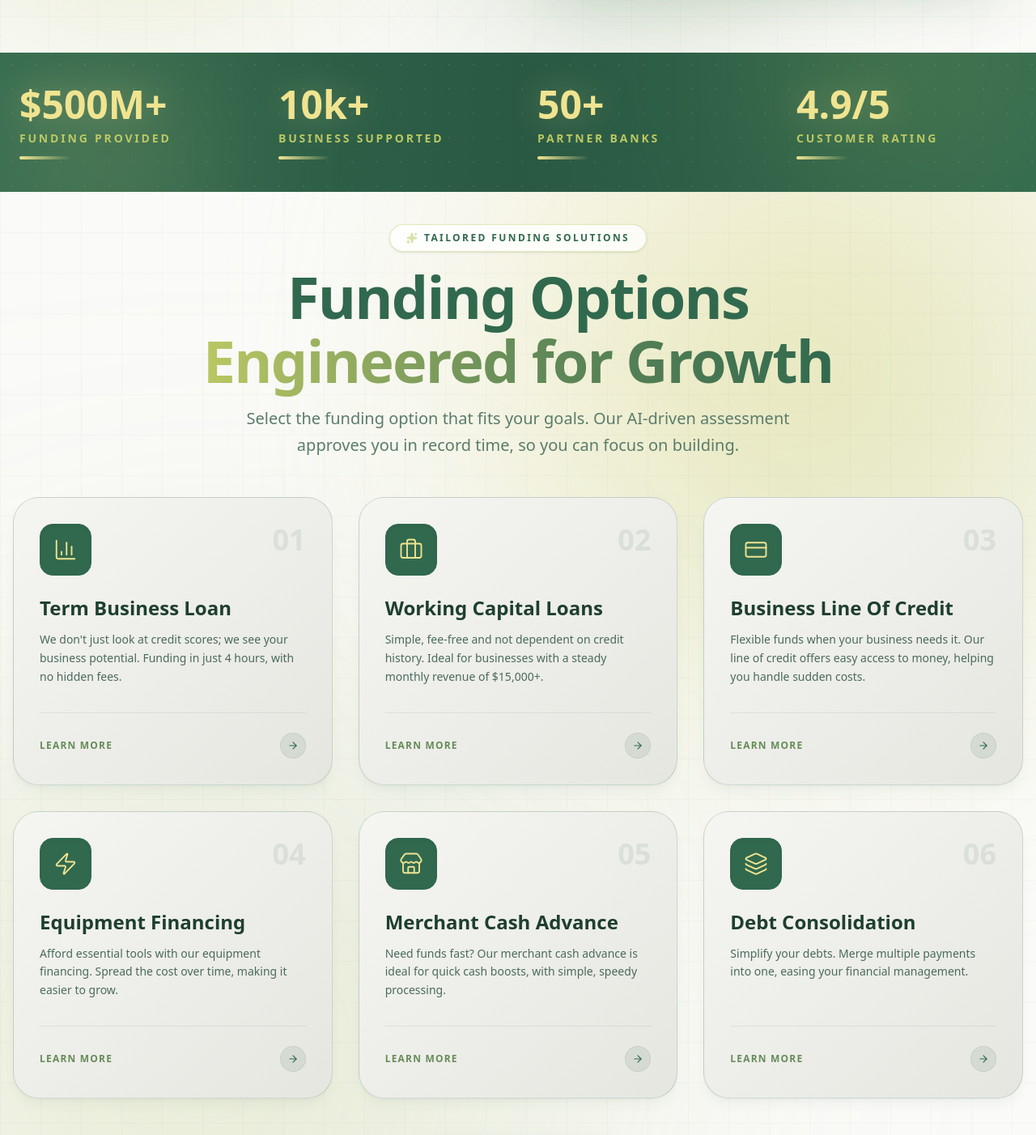
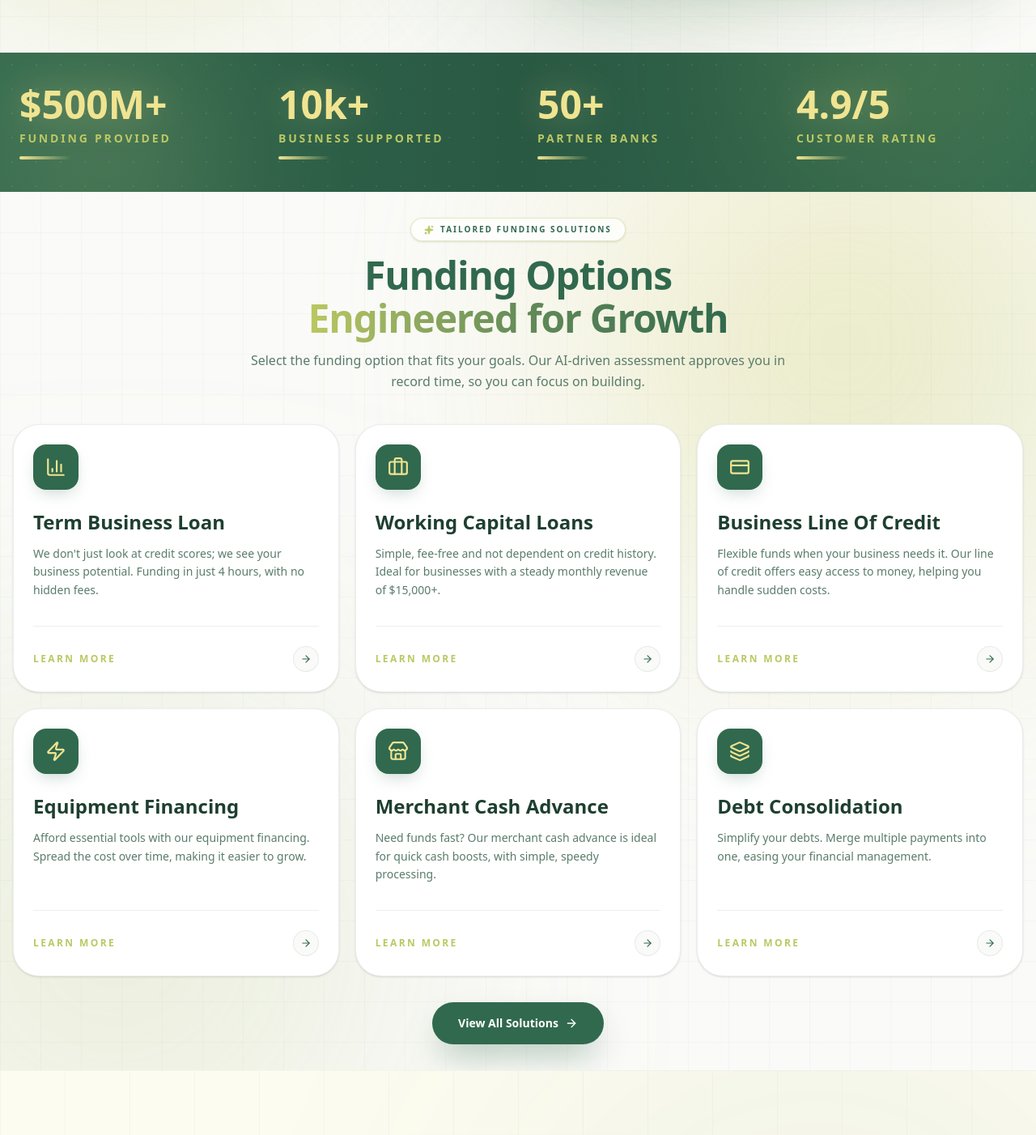
Before and after one commit to TirthKothari/KACU-FRONTEND, a React (Vite) app: page / in a window 1280 px wide. Shown: the part 760-2162 px from the top of the page at 81% size. Built offline with nearby package versions, Linux system fonts and the light colour scheme.

Commit message:
reduce the animation for the Funding Options

```diff
--- a/src/components/LandingSections.jsx
+++ b/src/components/LandingSections.jsx
@@ -307,88 +307,130 @@ export const Hero = () => {
   );
 };
 
-const FundingCard = ({ item, index }) => {
-  const divRef = useRef(null);
-  const position = { x: useMotionValue(0), y: useMotionValue(0) };
+// const FundingCard = ({ item, index }) => {
+//   const divRef = useRef(null);
+//   const position = { x: useMotionValue(0), y: useMotionValue(0) };
 
-  const handleMouseMove = (e) => {
-    if (!divRef.current) return;
-    const rect = divRef.current.getBoundingClientRect();
-    position.x.set(e.clientX - rect.left);
-    position.y.set(e.clientY - rect.top);
-  };
+//   const handleMouseMove = (e) => {
+//     if (!divRef.current) return;
+//     const rect = divRef.current.getBoundingClientRect();
+//     position.x.set(e.clientX - rect.left);
+//     position.y.set(e.clientY - rect.top);
+//   };
 
+//   return (
+//     <motion.div
+//       ref={divRef}
+//       initial={{ opacity: 0, y: 50 }}
+//       whileInView={{ opacity: 1, y: 0 }}
+//       viewport={{ once: true, margin: "-50px" }}
+//       transition={{ delay: index * 0.1, duration: 0.5, ease: "easeOut" }}
+//       onMouseMove={handleMouseMove}
+//       // CHANGED: Background is now a 'Stone' gradient instead of white.
+//       // Border is darker (#31694E/20) for better visibility.
+//       className="group relative h-full rounded-[2rem] border border-[#31694E]/20 bg-gradient-to-br from-[#F5F5F2] to-[#E6E6E1] shadow-lg shadow-[#31694E]/5 overflow-hidden transition-colors duration-500 hover:border-[#BBC863]/50"
+//     >
+//       {/* 1. Spotlight Gradient Effect (Kept consistent) */}
+//       <motion.div
+//         className="pointer-events-none absolute -inset-px opacity-0 transition-opacity duration-500 group-hover:opacity-100"
+//         style={{
+//           background: useMotionTemplate`
+//             radial-gradient(
+//               600px circle at ${position.x}px ${position.y}px,
+//               rgba(255, 255, 255, 0.8),
+//               transparent 40%
+//             )
+//           `,
+//         }}
+//       />
+
+//       {/* 2. Content Container */}
+//       <div className="relative h-full p-6 flex flex-col z-10">
+//         {/* Icon Header */}
+//         <div className="flex justify-between items-start mb-6">
+//           {/* CHANGED: Icon box is now Dark Green by default for contrast */}
+//           <div className="relative w-16 h-16 rounded-2xl bg-[#31694E] border border-[#31694E] flex items-center justify-center text-[#F0E491] shadow-inner transition-all duration-500 group-hover:scale-110 group-hover:bg-[#BBC863] group-hover:text-[#31694E] group-hover:border-[#BBC863] group-hover:shadow-[0_10px_20px_rgba(187,200,99,0.4)]">
+//             <item.icon size={30} strokeWidth={1.5} />
+//             {/* Inner Glow on Hover */}
+//             <div className="absolute inset-0 rounded-2xl bg-white blur-md opacity-0 group-hover:opacity-40 transition-opacity" />
+//           </div>
+
+//           {/* Subtle Index Number */}
+//           <span className="text-4xl font-bold text-[#31694E]/10 group-hover:text-[#31694E]/20 transition-colors">
+//             0{index + 1}
+//           </span>
+//         </div>
+
+//         {/* Text Content */}
+//         {/* CHANGED: Text colors are deeper/darker */}
+//         <h3 className="text-2xl font-bold text-[#1E3F30] mb-3 group-hover:translate-x-1 transition-transform duration-300">
+//           {item.title}
+//         </h3>
+//         <p className="text-[#4A6B5D] leading-relaxed text-sm font-medium flex-grow mb-8 group-hover:text-[#31694E] transition-colors">
+//           {item.desc}
+//         </p>
+
+//         {/* Action Area */}
+//         <div className="pt-6 border-t border-[#31694E]/10 flex items-center justify-between group-hover:border-[#31694E]/20 transition-colors">
+//           <span className="text-xs font-bold text-[#658C58] uppercase tracking-widest group-hover:text-[#31694E] transition-colors">
+//             Learn More
+//           </span>
+//           <motion.div
+//             className="w-8 h-8 rounded-full bg-[#31694E]/10 flex items-center justify-center text-[#31694E] border border-[#31694E]/10"
+//             whileHover={{
+//               x: 5,
+//               backgroundColor: "#31694E",
+//               color: "#F0E491",
+//               borderColor: "#31694E",
+//             }}
+//           >
+//             <ArrowRight size={14} />
+//           </motion.div>
+//         </div>
+//       </div>
+//     </motion.div>
+//   );
+// };
+
+export const FundingCard = ({ item, index }) => {
   return (
-    <motion.div
-      ref={divRef}
-      initial={{ opacity: 0, y: 50 }}
-      whileInView={{ opacity: 1, y: 0 }}
-      viewport={{ once: true, margin: "-50px" }}
-      transition={{ delay: index * 0.1, duration: 0.5, ease: "easeOut" }}
-      onMouseMove={handleMouseMove}
-      // CHANGED: Background is now a 'Stone' gradient instead of white.
-      // Border is darker (#31694E/20) for better visibility.
-      className="group relative h-full rounded-[2rem] border border-[#31694E]/20 bg-gradient-to-br from-[#F5F5F2] to-[#E6E6E1] shadow-lg shadow-[#31694E]/5 overflow-hidden transition-colors duration-500 hover:border-[#BBC863]/50"
-    >
-      {/* 1. Spotlight Gradient Effect (Kept consistent) */}
-      <motion.div
-        className="pointer-events-none absolute -inset-px opacity-0 transition-opacity duration-500 group-hover:opacity-100"
-        style={{
-          background: useMotionTemplate`
-            radial-gradient(
-              600px circle at ${position.x}px ${position.y}px,
-              rgba(255, 255, 255, 0.8),
-              transparent 40%
-            )
-          `,
-        }}
-      />
-
-      {/* 2. Content Container */}
-      <div className="relative h-full p-8 flex flex-col z-10">
-        {/* Icon Header */}
-        <div className="flex justify-between items-start mb-6">
-          {/* CHANGED: Icon box is now Dark Green by default for contrast */}
-          <div className="relative w-16 h-16 rounded-2xl bg-[#31694E] border border-[#31694E] flex items-center justify-center text-[#F0E491] shadow-inner transition-all duration-500 group-hover:scale-110 group-hover:bg-[#BBC863] group-hover:text-[#31694E] group-hover:border-[#BBC863] group-hover:shadow-[0_10px_20px_rgba(187,200,99,0.4)]">
-            <item.icon size={30} strokeWidth={1.5} />
-            {/* Inner Glow on Hover */}
-            <div className="absolute inset-0 rounded-2xl bg-white blur-md opacity-0 group-hover:opacity-40 transition-opacity" />
+    <div className="group relative h-full flex flex-col justify-between overflow-hidden rounded-[2rem] border border-[#31694E]/10 bg-white shadow-sm transition-all duration-300 hover:-translate-y-1 hover:border-[#BBC863] hover:shadow-[0_20px_40px_-15px_rgba(49,105,78,0.1)]">
+      <div className="relative z-10 p-6 flex flex-col h-full">
+        {/* --- Header: Icon & Decor --- */}
+        <div className="mb-6 flex justify-between items-start">
+          <div className="w-14 h-14 rounded-2xl bg-[#31694E] flex items-center justify-center text-[#F0E491] shadow-[0_8px_20px_-6px_rgba(49,105,78,0.3)] group-hover:scale-105 transition-transform duration-300">
+            <item.icon size={26} strokeWidth={2} />
           </div>
-
-          {/* Subtle Index Number */}
-          <span className="text-4xl font-bold text-[#31694E]/10 group-hover:text-[#31694E]/20 transition-colors">
-            0{index + 1}
-          </span>
         </div>
 
-        {/* Text Content */}
-        {/* CHANGED: Text colors are deeper/darker */}
-        <h3 className="text-2xl font-bold text-[#1E3F30] mb-3 group-hover:translate-x-1 transition-transform duration-300">
-          {item.title}
-        </h3>
-        <p className="text-[#4A6B5D] leading-relaxed text-sm font-medium flex-grow mb-8 group-hover:text-[#31694E] transition-colors">
-          {item.desc}
-        </p>
+        {/* --- Content --- */}
+        <div className="mb-8">
+          <h3 className="text-2xl font-bold text-[#1E3F30] mb-3 group-hover:text-[#31694E] transition-colors duration-300">
+            {item.title}
+          </h3>
+          <p className="text-[#5A7C6B] text-sm leading-relaxed font-medium">
+            {item.desc}
+          </p>
+        </div>
 
-        {/* Action Area */}
-        <div className="pt-6 border-t border-[#31694E]/10 flex items-center justify-between group-hover:border-[#31694E]/20 transition-colors">
-          <span className="text-xs font-bold text-[#658C58] uppercase tracking-widest group-hover:text-[#31694E] transition-colors">
+        {/* --- Footer: Action Line --- */}
+        <div className="mt-auto pt-6 border-t border-[#31694E]/10 flex items-center justify-between">
+          <span className="text-xs font-bold text-[#BBC863] uppercase tracking-[0.2em] group-hover:text-[#31694E] transition-colors duration-300">
             Learn More
           </span>
-          <motion.div
-            className="w-8 h-8 rounded-full bg-[#31694E]/10 flex items-center justify-center text-[#31694E] border border-[#31694E]/10"
-            whileHover={{
-              x: 5,
-              backgroundColor: "#31694E",
-              color: "#F0E491",
-              borderColor: "#31694E",
-            }}
-          >
-            <ArrowRight size={14} />
-          </motion.div>
+
+          <div className="w-8 h-8 rounded-full bg-[#FAFAF8] border border-[#31694E]/10 flex items-center justify-center text-[#31694E] transition-all duration-300 group-hover:bg-[#BBC863] group-hover:text-[#1E3F30] group-hover:border-transparent">
+            <ArrowRight
+              size={14}
+              className="group-hover:translate-x-0.5 transition-transform"
+            />
+          </div>
         </div>
       </div>
-    </motion.div>
+
+      {/* Bottom accent line using the gradient */}
+      <div className="absolute bottom-0 left-0 w-full h-1 bg-gradient-to-r from-[#31694E] via-[#BBC863] to-[#F0E491] opacity-0 group-hover:opacity-100 transition-opacity duration-300" />
+    </div>
   );
 };
 
@@ -427,98 +469,71 @@ export const FundingOptions = () => {
   ];
 
   return (
-    // Reduced padding from py-32 to py-16
-    <section className="relative py-10 overflow-hidden bg-[#FAFAF8]">
-      {/* --- 1. Background Layer (Fixed & Animated) --- */}
+    // Reduced padding to py-8 (compact)
+    <section className="relative py-8 overflow-hidden bg-[#FAFAF8]">
+      {/* --- 1. Static Background Layer --- */}
       <div className="absolute inset-0 pointer-events-none overflow-hidden">
         {/* Technical Grid Overlay */}
         <div className="absolute inset-0 bg-[linear-gradient(rgba(49,105,78,0.03)_1px,transparent_1px),linear-gradient(90deg,rgba(49,105,78,0.03)_1px,transparent_1px)] bg-[size:50px_50px]" />
 
-        {/* TOP RIGHT: Yellow/Gold Orb */}
-        <motion.div
-          animate={{ scale: [1, 1.1, 1], opacity: [0.4, 0.6, 0.4] }}
-          transition={{ duration: 8, repeat: Infinity, ease: "easeInOut" }}
-          className="absolute -top-[10%] -right-[5%] w-[700px] h-[700px] bg-gradient-to-br from-[#F0E491] to-[#BBC863] rounded-full blur-[140px] opacity-40 mix-blend-multiply"
-        />
+        {/* TOP RIGHT: Static Yellow/Gold Orb */}
+        <div className="absolute -top-[10%] -right-[5%] w-[600px] h-[600px] bg-gradient-to-br from-[#F0E491] to-[#BBC863] rounded-full blur-[140px] opacity-40 mix-blend-multiply" />
 
-        {/* BOTTOM LEFT: Muted Gold/Green Orb */}
-        <motion.div
-          animate={{ scale: [1, 1.2, 1], x: [0, 50, 0] }}
-          transition={{ duration: 10, repeat: Infinity, ease: "easeInOut" }}
-          className="absolute -bottom-[10%] -left-[10%] w-[800px] h-[800px] bg-gradient-to-tr from-[#BBC863] to-[#658C58]/30 rounded-full blur-[150px] opacity-30 mix-blend-multiply"
-        />
+        {/* BOTTOM LEFT: Static Muted Gold/Green Orb */}
+        <div className="absolute -bottom-[10%] -left-[10%] w-[600px] h-[600px] bg-gradient-to-tr from-[#BBC863] to-[#658C58]/30 rounded-full blur-[150px] opacity-30 mix-blend-multiply" />
       </div>
 
       <div className="container mx-auto px-4 relative z-10">
-        {/* --- 2. Header Section --- Reduced mb-20 to mb-12 */}
-        <div className="max-w-4xl mx-auto text-center mb-12">
-          <motion.div
-            initial={{ opacity: 0, y: 20 }}
-            whileInView={{ opacity: 1, y: 0 }}
-            viewport={{ once: true }}
-            // Reduced mb-8 to mb-4
-            className="inline-flex items-center gap-2 px-5 py-2 rounded-full bg-white/80 backdrop-blur-md border border-[#BBC863]/40 shadow-sm mb-4 hover:shadow-md transition-shadow cursor-default"
-          >
-            <Sparkles
-              size={14}
-              className="text-[#BBC863] fill-[#BBC863] animate-pulse"
-            />
-            <span className="text-[#31694E] font-bold text-xs uppercase tracking-[0.2em]">
+        {/* --- 2. Header Section --- */}
+        {/* Reduced margin-bottom from mb-12 to mb-10 */}
+        <div className="max-w-4xl mx-auto text-center mb-10">
+          {/* Badge */}
+          <div className="inline-flex items-center gap-2 px-4 py-1.5 rounded-full bg-white/80 backdrop-blur-md border border-[#BBC863]/40 shadow-sm mb-4 cursor-default">
+            <Sparkles size={12} className="text-[#BBC863] fill-[#BBC863]" />
+            <span className="text-[#31694E] font-bold text-[10px] uppercase tracking-[0.2em]">
               Tailored Funding Solutions
             </span>
-          </motion.div>
+          </div>
 
-          <motion.h2
-            initial={{ opacity: 0, y: 30 }}
-            whileInView={{ opacity: 1, y: 0 }}
-            viewport={{ once: true }}
-            transition={{ delay: 0.1 }}
-            // Reduced mb-6 to mb-4
-            className="text-5xl md:text-6xl lg:text-7xl font-extrabold text-[#31694E] tracking-tight leading-[1.1] mb-4"
-          >
+          {/* Title: Reduced font size significantly to save vertical space */}
+          <h2 className="text-4xl md:text-5xl font-extrabold text-[#31694E] tracking-tight leading-[1.1] mb-3">
             Funding Options <br />
             <span className="text-transparent bg-clip-text bg-gradient-to-r from-[#BBC863] via-[#658C58] to-[#31694E]">
               Engineered for Growth
             </span>
-          </motion.h2>
+          </h2>
 
-          <motion.p
-            initial={{ opacity: 0 }}
-            whileInView={{ opacity: 1 }}
-            viewport={{ once: true }}
-            transition={{ delay: 0.3 }}
-            className="text-lg md:text-xl text-[#5A7C6B] font-medium leading-relaxed max-w-2xl mx-auto"
-          >
+          {/* Description: Reduced font size to base/sm */}
+          <p className="text-base text-[#5A7C6B] font-medium leading-relaxed max-w-2xl mx-auto">
             Select the funding option that fits your goals. Our AI-driven
             assessment approves you in record time, so you can focus on
             building.
-          </motion.p>
+          </p>
         </div>
 
         {/* --- 3. Cards Grid --- */}
-        <div className="grid md:grid-cols-2 lg:grid-cols-3 gap-8">
+        {/* Reduced gap from gap-8 to gap-5 */}
+        <div className="grid md:grid-cols-2 lg:grid-cols-3 gap-5">
           {options.map((opt, idx) => (
             <FundingCard key={idx} item={opt} index={idx} />
           ))}
         </div>
 
-        {/* --- 4. Bottom CTA --- Reduced mt-20 to mt-12 */}
-        <motion.div
-          initial={{ opacity: 0, y: 40 }}
-          whileInView={{ opacity: 1, y: 0 }}
-          viewport={{ once: true }}
-          transition={{ delay: 0.6 }}
-          className="mt-12 flex justify-center"
-        >
-          <button className="group relative px-10 py-5 bg-[#31694E] text-white rounded-full font-bold shadow-[0_20px_40px_-10px_rgba(49,105,78,0.4)] overflow-hidden transition-all hover:scale-105 hover:shadow-[0_25px_50px_-10px_rgba(49,105,78,0.5)] active:scale-95">
-            <span className="relative z-10 flex items-center gap-3">
+        {/* --- 4. Bottom CTA --- */}
+        {/* Reduced margin-top from mt-12 to mt-8 */}
+        <div className="mt-8 flex justify-center">
+          <button className="group relative px-8 py-4 bg-[#31694E] text-white rounded-full font-bold shadow-[0_20px_40px_-10px_rgba(49,105,78,0.4)] overflow-hidden transition-all hover:scale-105 hover:shadow-[0_25px_50px_-10px_rgba(49,105,78,0.5)] active:scale-95">
+            <span className="relative z-10 flex items-center gap-2 text-sm">
               View All Solutions
-              <ArrowRight className="group-hover:translate-x-1 transition-transform" />
+              <ArrowRight
+                size={16}
+                className="group-hover:translate-x-1 transition-transform"
+              />
             </span>
-            {/* Shimmer Effect */}
-            <div className="absolute inset-0 -translate-x-full group-hover:animate-[shimmer_1.5s_infinite] bg-gradient-to-r from-transparent via-white/20 to-transparent" />
+            {/* Hover Gradient */}
+            <div className="absolute inset-0 bg-gradient-to-r from-[#31694E] to-[#2A5943] opacity-0 group-hover:opacity-100 transition-opacity" />
           </button>
-        </motion.div>
+        </div>
       </div>
     </section>
   );
```
